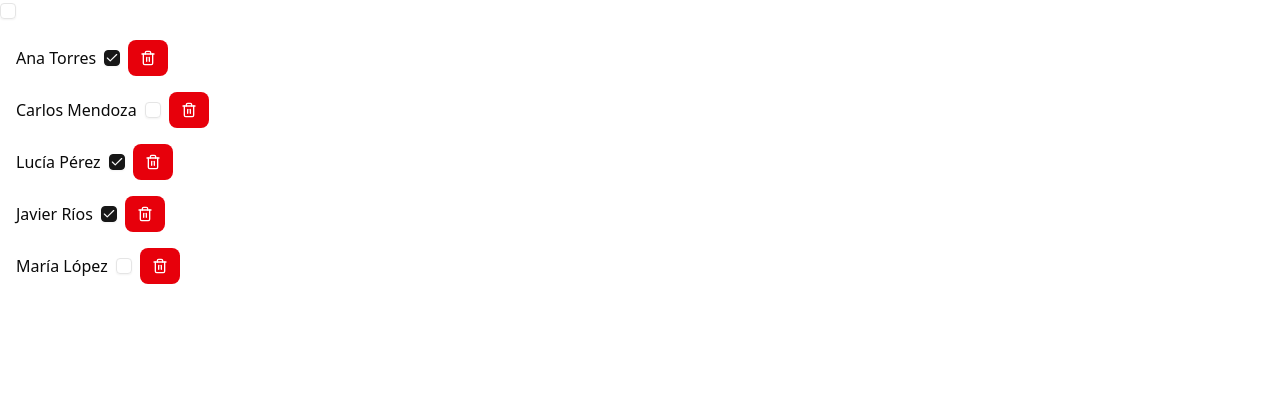
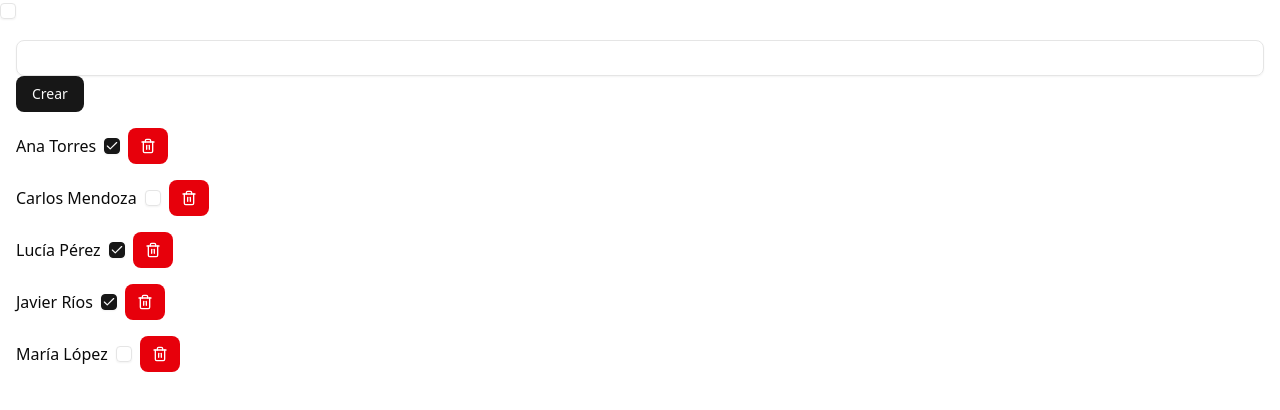
Before and after one commit to waldo-liberato-jara/learning-shadcn, a React (Vite) app: page / in a window 1280 px wide. Shown: the top 410 px of the page. Built offline with nearby package versions, Linux system fonts and the light colour scheme.

Commit message:
base: create

```diff
--- a/src/pages/Crud.tsx
+++ b/src/pages/Crud.tsx
@@ -1,7 +1,8 @@
-import { useState } from "react";
+import React, { useState } from "react";
 import { Checkbox } from "@/components/ui/checkbox";
 import { Button } from "@/components/ui/button";
 import { Trash2 } from "lucide-react";
+import { Input } from "@/components/ui/input";
 
 interface Usuario {
   id: number;
@@ -26,8 +27,21 @@ const Crud = () => {
     );
   };
 
+  const onDeleteUser = (id: number) => {
+    setUsuarios((prev) => prev.filter((usuario) => usuario.id !== id));
+  };
+
+  const onCreate = (e: React.SubmitEvent) => {
+    e.preventDefault();
+  };
+
   return (
     <div className="min-h-screen w-full flex flex-col gap-4 p-4">
+      <form onSubmit={(e) => onCreate(e)}>
+        <Input />
+        <Button>Crear</Button>
+      </form>
+
       {usuarios.map((usuario, index) => (
         <div key={index} className="flex flex-row items-center gap-2">
           <p>{usuario.name}</p>
@@ -35,7 +49,10 @@ const Crud = () => {
             checked={usuario.state === "indeterminate" ? false : usuario.state}
             onCheckedChange={(checked) => onStateChange(usuario.id, checked)}
           />
-          <Button variant={"destructive"}>
+          <Button
+            onClick={() => onDeleteUser(usuario.id)}
+            variant={"destructive"}
+          >
             <Trash2 />
           </Button>
         </div>
```
